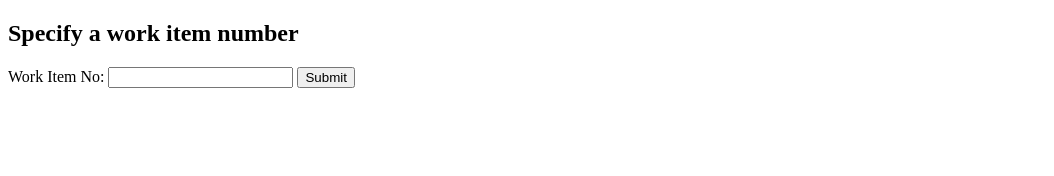
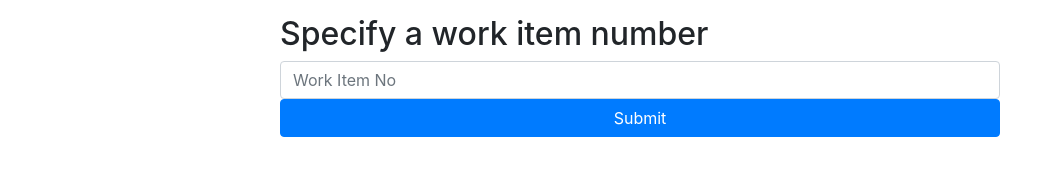
Before and after one commit to d-smith/add-note-frontend, a plain HTML site: page index.html in a window 1280 px wide. Shown: the whole page, without its empty margins (0-1054 px from the left). Drawn offline with nearby package versions, Linux system fonts and the light colour scheme.

Commit message:
Added bootstrap

```diff
--- a/index.html
+++ b/index.html
@@ -1,13 +1,17 @@
 <!DOCTYPE html>
 <html>
   <head>
+    <meta charset="UTF-8">
+    <title> Add Note Sample </title>
+  <link rel="stylesheet" type="text/css" href="./bower_components/bootstrap/dist/css/bootstrap.min.css"/>
+  <link rel="stylesheet" type="text/css" href="./listnotes.css"/>
   </head>
   <body>
-    <div>
-      <form>
-        <h2>Specify a work item number</h2>
-        Work Item No: <input type="text" name="witem-no">
-        <input type="submit" value="Submit">
+    <div class="container">
+      <form class="form-list-notes" role="form">
+        <h2 class="form-list-notes-heading">Specify a work item number</h2>
+        <input type="text" class="form-control" placeholder="Work Item No" required>
+        <button class="btn btn-lrg btn-primary btn-block" type="submit">Submit</button>
       </form>
     </div>
   </body>
--- /dev/null
+++ b/listnotes.css
@@ -0,0 +1,5 @@
+.form-list-notes {
+  max-width: 750px;
+  padding: 15px;
+  margin: 0 auto;
+}
```
